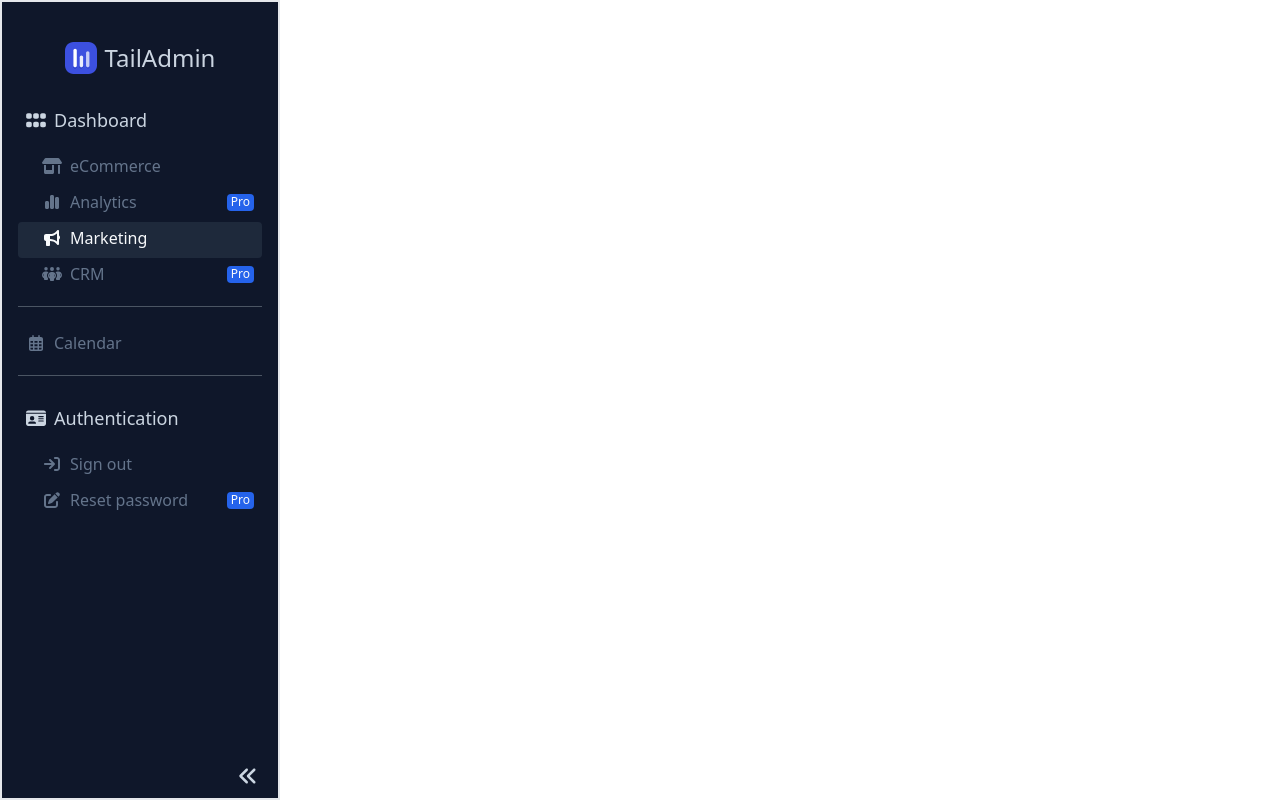
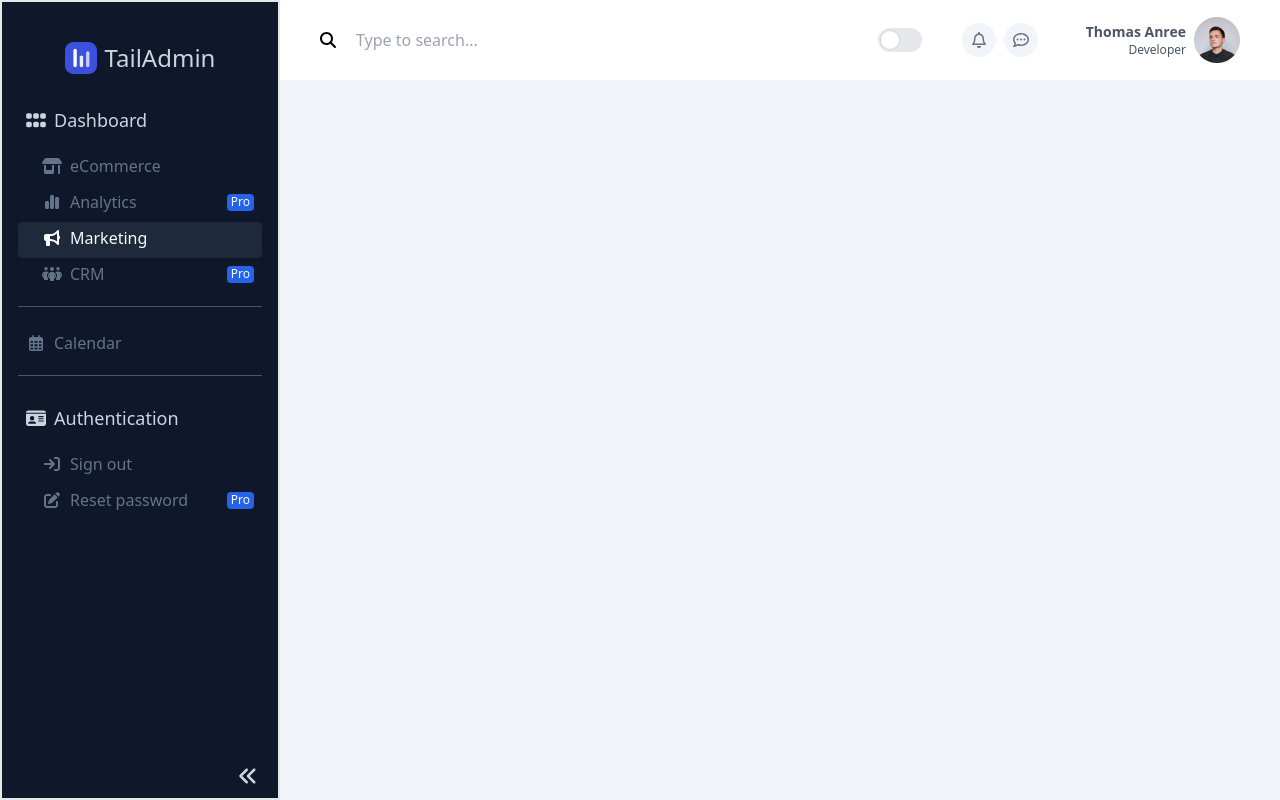
Before and after one commit to LeTranAnhVu/dashboard-vue-app, a Vue app: page / in a window 1280 px wide. Built offline with nearby package versions, Linux system fonts and the light colour scheme.

Commit message:
topbar -done

```diff
--- a/src/App.vue
+++ b/src/App.vue
@@ -1,13 +1,31 @@
 <script setup lang="ts">
-// import TopBar from './components/layout/TopBar.vue';
+import TopBar from './components/layout/TopBar.vue'
 import SideBar from '@/components/layout/SideBar/SideBar.vue'
 </script>
 
 <template>
-    <div>
-        <!--      <TopBar></TopBar>-->
-        <SideBar></SideBar>
+    <div class="layout">
+        <div class="sidebar-wrapper">
+            <SideBar></SideBar>
+        </div>
+        <div class="body-wrapper">
+            <TopBar class="topbar"></TopBar>
+            <div class="main-wrapper"></div>
+        </div>
     </div>
 </template>
 
-<style scoped></style>
+<style scoped>
+.layout {
+    @apply flex flex-nowrap;
+
+    .body-wrapper {
+        @apply flex flex-col grow;
+
+        .main-wrapper {
+            @apply grow bg-slate-100;
+        }
+    }
+
+}
+</style>
--- /dev/null
+++ b/src/components/Switch.vue
@@ -0,0 +1,14 @@
+<script setup lang="ts"></script>
+
+<template>
+    <div>
+        <label class="relative flex items-center cursor-pointer">
+            <input type="checkbox" value="" class="sr-only peer" />
+            <div
+                class="w-11 h-6 bg-gray-200 peer-focus:outline-none peer-focus:ring-4 peer-focus:ring-blue-300 dark:peer-focus:ring-blue-800 rounded-full peer dark:bg-gray-700 peer-checked:after:translate-x-full rtl:peer-checked:after:-translate-x-full peer-checked:after:border-white after:content-[''] after:absolute after:top-[2px] after:start-[2px] after:bg-white after:border-gray-300 after:border after:rounded-full after:h-5 after:w-5 after:transition-all dark:border-gray-600 peer-checked:bg-blue-600"
+            ></div>
+        </label>
+    </div>
+</template>
+
+<style scoped></style>
--- a/src/components/layout/SideBar/SideBar.vue
+++ b/src/components/layout/SideBar/SideBar.vue
@@ -8,7 +8,6 @@ const isCollapsed = ref(false)
 const handleCollapse = () => {
     isCollapsed.value = !isCollapsed.value
 }
-
 </script>
 <template>
     <div :class="`sidebar ${isCollapsed ? 'collapsed' : ''}`">
@@ -45,12 +44,10 @@ const handleCollapse = () => {
 .sidebar {
     @apply border-2
     min-w-[280px]
+    relative
     lg:w-1/6
     md:w-1/4
     h-screen
-    fixed
-    top-0
-    left-0
     text-slate-300
     bg-slate-900
     p-4
--- a/src/components/layout/TopBar.vue
+++ b/src/components/layout/TopBar.vue
@@ -1,11 +1,58 @@
 <script setup lang="ts">
-
+import Switch from '@/components/Switch.vue'
+import avatar from '@/assets/avatar.png'
 </script>
 
 <template>
-<div class="border-2">Top bar</div>
+    <div class="topbar">
+        <div class="search-field">
+            <Icon icon="fa-solid fa-magnifying-glass" />
+            <input type="text" placeholder="Type to search..." />
+        </div>
+        <div class="switch">
+            <Switch />
+        </div>
+        <div class="notification">
+            <Icon icon="fa-regular fa-bell" />
+        </div>
+
+        <div class="message">
+            <Icon icon="fa-regular fa-comment-dots" />
+        </div>
+
+        <div class="flex items-center ml-10 mr-10">
+            <div class="text-right mr-2 text-gray-600">
+                <p class="text-sm font-semibold">Thomas Anree</p>
+                <p class="text-xs">Developer</p>
+            </div>
+            <img :src="avatar" alt="user's avatar">
+        </div>
+    </div>
 </template>
 
 <style scoped>
+.topbar {
+    @apply flex flex-nowrap items-center;
 
+    .search-field {
+        @apply flex items-center pl-10 grow;
+
+        input {
+            @apply h-[80px] ml-5 w-full focus:outline-none;
+        }
+    }
+
+    .switch {
+        @apply mr-10;
+    }
+
+    .message,
+    .notification {
+        @apply bg-slate-100 rounded-full w-[34px] h-[34px] flex items-center justify-center mr-2;
+
+        svg {
+            @apply text-gray-500
+        }
+    }
+}
 </style>
--- a/src/main.ts
+++ b/src/main.ts
@@ -15,8 +15,9 @@ import {
     faPenToSquare,
     faArrowRightToBracket,
     faIdCard,
+    faMagnifyingGlass,
 } from '@fortawesome/free-solid-svg-icons'
-import { faCalendarDays } from '@fortawesome/free-regular-svg-icons'
+import { faBell, faCalendarDays, faCommentDots } from '@fortawesome/free-regular-svg-icons'
 import { library } from '@fortawesome/fontawesome-svg-core'
 
 library.add(
@@ -33,6 +34,9 @@ library.add(
     faPenToSquare,
     faArrowRightToBracket,
     faIdCard,
+    faMagnifyingGlass,
+    faBell,
+    faCommentDots,
 )
 
 createApp(App).component('Icon', FontAwesomeIcon).mount('#app')
```
Also changed, not shown: src/assets/avatar.png (added).
